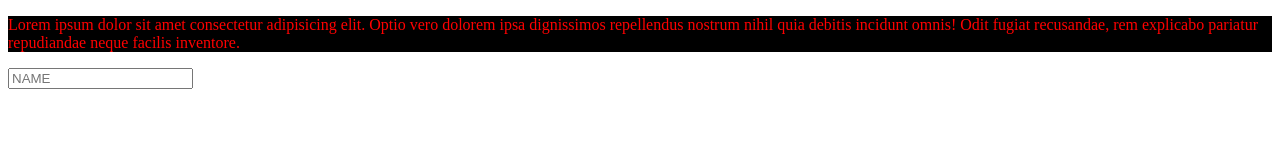
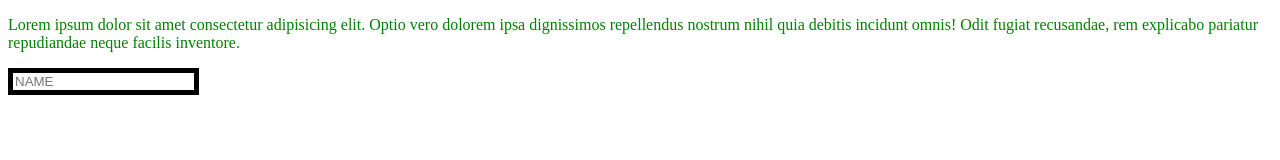
Before and after one commit to mahsavafadar/gogoli, a plain HTML site: page index.html in a window 1280 px wide. Drawn offline with Linux system fonts and the light colour scheme.

Commit message:
add file

```diff
--- a/style.css
+++ b/style.css
@@ -1,4 +1,6 @@
-p{
-    color: red;
-    background-color: black;
+p {
+  color: green;
 }
+input {
+  border: 5px solid black;
+}
```
Also changed, not shown: js.js (added), test.html (added).
